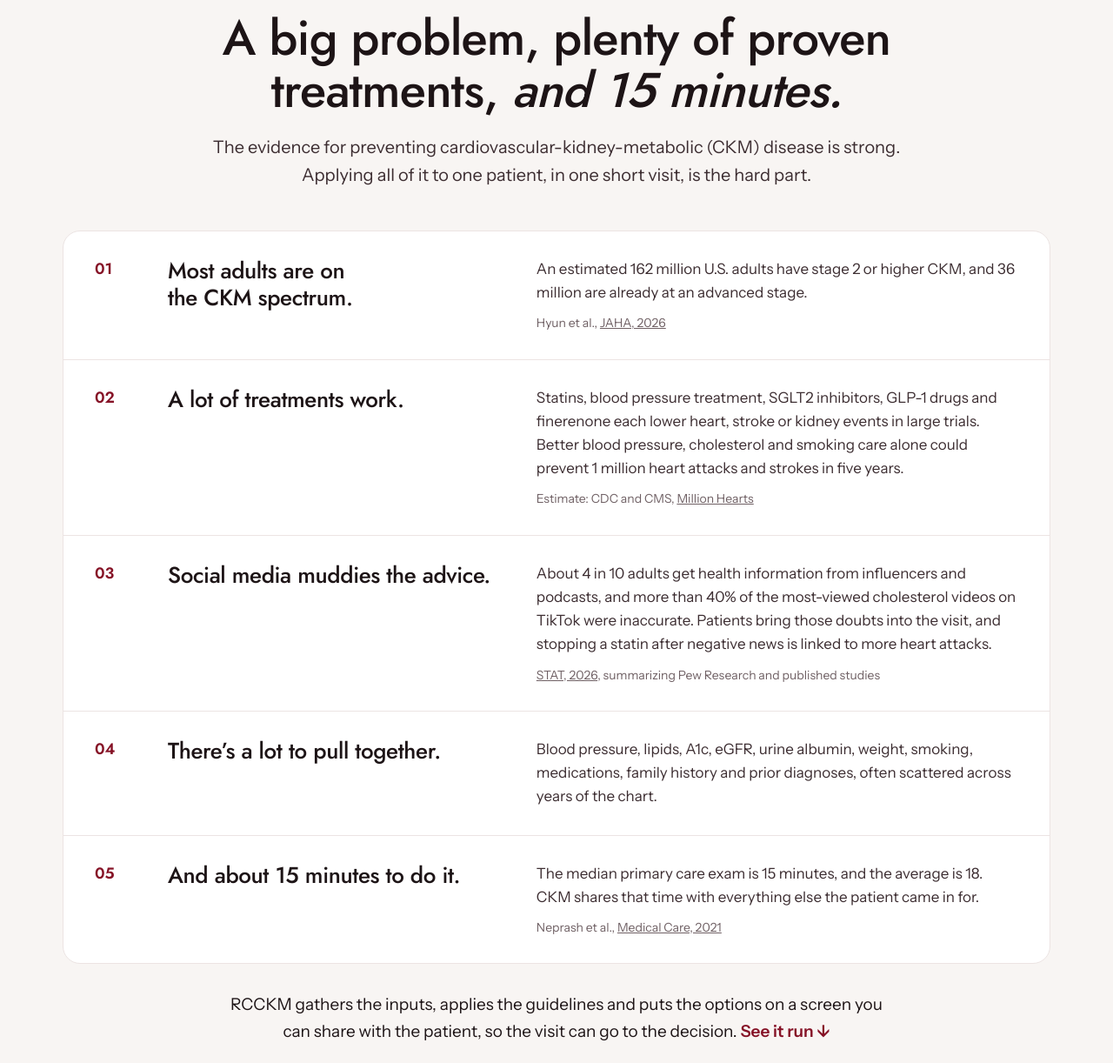
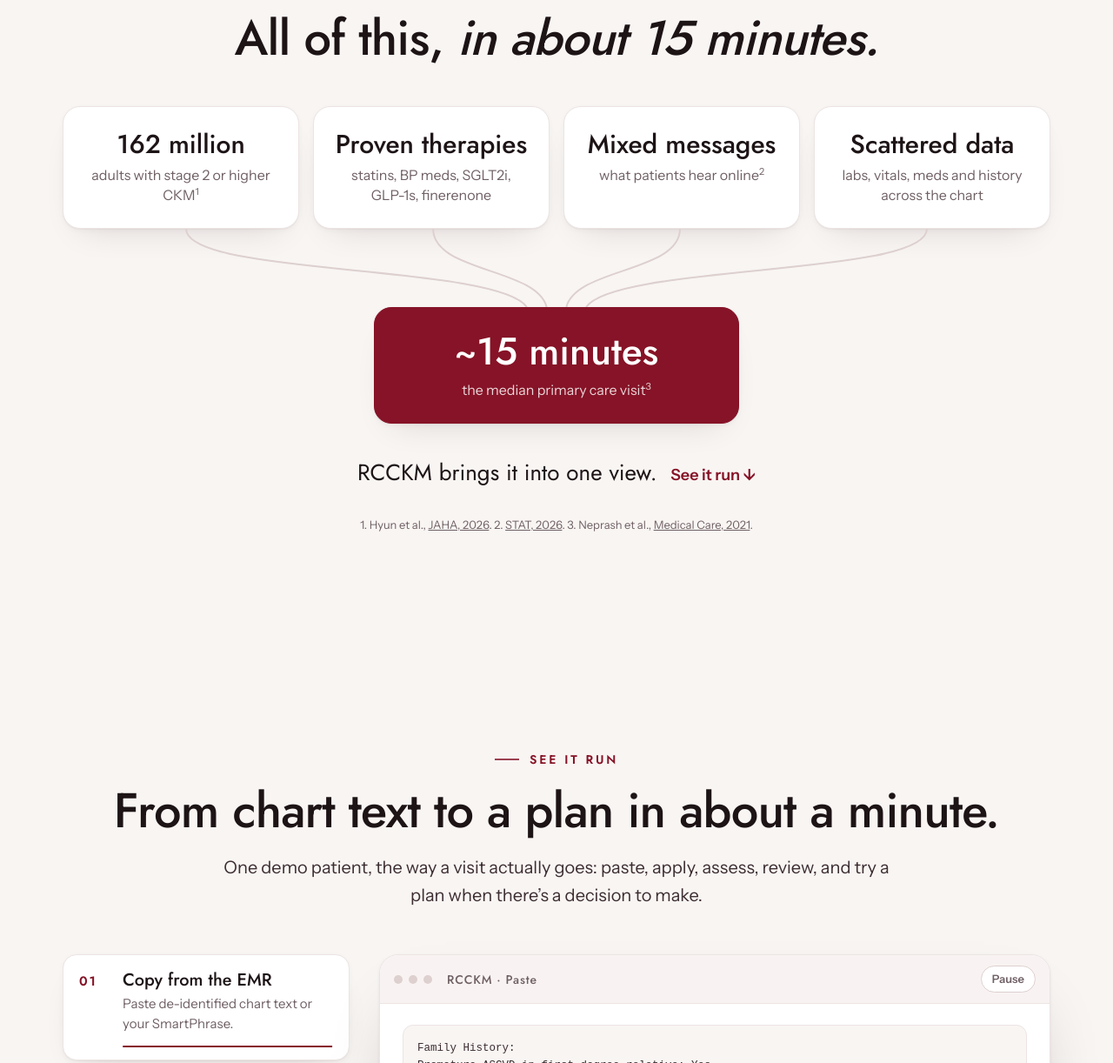
Before and after one commit to shereefelibiary-tech/riskcontinuum-landing, a plain HTML site: page index.html in a window 1280 px wide. Shown: the part 1233-2455 px from the top of the page at 87% size. Drawn offline with Linux system fonts and the light colour scheme; animation ran at ten frames a second.

Commit message:
Rework the CKM section as four pressures converging on a 15-minute visit
Co-Authored-By: Claude Opus 5.5 <noreply@anthropic.com>
Claude-Session: https://claude.ai/code/session_01NFVGWzsDg7C9rGwd6owCCm

```diff
--- a/index.html
+++ b/index.html
@@ -301,15 +301,19 @@
     .stat p { margin-top: 14px; font-size: 17px; color: var(--body); }
     .stat cite { display: block; margin-top: 14px; font-size: 14px; font-style: normal; color: var(--muted); }
     .stats-head { margin-bottom: 48px; }
-    .why-list { list-style: none; margin: 0; padding: 0; background: var(--surface); border: 1px solid var(--line); border-radius: var(--radius); }
-    .why-list li { display: grid; grid-template-columns: 56px minmax(0, 5fr) minmax(0, 7fr); gap: 28px; align-items: start; padding: 30px 36px; }
-    .why-list li + li { border-top: 1px solid var(--line); }
-    .why-n { font-family: var(--display); font-size: 18px; font-weight: 600; color: var(--accent); line-height: 1.5; }
-    .why-list h3 { font-size: 26px; line-height: 1.2; margin: 0; }
-    .why-list p { margin: 0; font-size: 17px; color: var(--body); }
-    .why-list cite { display: block; margin-top: 10px; font-size: 14px; font-style: normal; color: var(--muted); }
-    .why-close { margin: 32px auto 0; max-width: 60ch; text-align: center; font-size: 19px; color: var(--ink); }
-    .why-close a { color: var(--accent); font-weight: 600; text-decoration: none; white-space: nowrap; }
+    .sq-in { list-style: none; margin: 0; padding: 0; display: grid; grid-template-columns: repeat(4, minmax(0, 1fr)); gap: 16px; }
+    .sq-in li, .sq-out { background: var(--surface); border: 1px solid var(--line); border-radius: var(--radius); padding: 26px 24px; text-align: center; box-shadow: var(--shadow); }
+    .sq b { display: block; font-family: var(--display); font-weight: 500; font-size: 30px; line-height: 1.1; color: var(--ink); }
+    .sq span { display: block; margin-top: 8px; font-size: 16px; line-height: 1.45; color: var(--muted); }
+    .sq sup { font-size: 11px; }
+    .sq-lines { display: block; width: 100%; height: 90px; }
+    .sq-lines path { fill: none; stroke: var(--line-2); stroke-width: 2; vector-effect: non-scaling-stroke; }
+    .sq-out { max-width: 420px; margin: 0 auto; background: var(--accent); border-color: var(--accent); }
+    .sq-out b { color: #fff; font-size: 44px; }
+    .sq-out span { color: rgba(255,255,255,.82); }
+    .why-close { margin: 36px auto 0; text-align: center; font-family: var(--display); font-size: 26px; color: var(--ink); }
+    .why-close a { font-family: var(--ui); font-size: 18px; color: var(--accent); font-weight: 600; text-decoration: none; white-space: nowrap; margin-left: 8px; }
+    .sq-notes { margin: 28px auto 0; text-align: center; font-size: 13px; color: var(--muted); }
 
     /* TRAJECTORY */
     .traj { padding: 120px 0; border-top: 1px solid var(--line); }
@@ -714,8 +718,13 @@
       .cont.shown .tile.here, .demo-cont .tile.here { transform: none; }
       .walker, .cont-foot { display: none; }
       .stats-grid { grid-template-columns: 1fr; }
-      .why-list li { grid-template-columns: 1fr; gap: 8px; padding: 24px 22px; }
-      .why-list h3 { font-size: 22px; }
+      .sq-in { grid-template-columns: repeat(2, minmax(0, 1fr)); gap: 10px; }
+      .sq-in li { padding: 18px 14px; }
+      .sq b { font-size: 22px; }
+      .sq span { font-size: 14px; }
+      .sq-lines { height: 40px; }
+      .sq-out b { font-size: 34px; }
+      .why-close { font-size: 21px; }
       .traj, .plan, .sdm, .report, .demo, .founder, .cta { padding: 84px 0; }
       .who { padding: 20px 0 84px; }
       .founder-photo { max-width: 420px; margin: 0 auto; }
@@ -1060,51 +1069,22 @@
   <div class="wrap">
     <div class="stats-head center reveal">
       <span class="eyebrow">Why it matters</span>
-      <h2 class="h2" id="stats-h2">A big problem, plenty of proven treatments, <em>and 15 minutes.</em></h2>
-      <p class="lede">The evidence for preventing cardiovascular-kidney-metabolic (CKM) disease is strong. Applying all of it to one patient, in one short visit, is the hard part.</p>
-    </div>
-    <ol class="why-list reveal">
-      <li>
-        <span class="why-n">01</span>
-        <h3>Most adults are on the CKM spectrum.</h3>
-        <div>
-          <p>An estimated 162 million U.S. adults have stage 2 or higher CKM, and 36 million are already at an advanced stage.</p>
-          <cite>Hyun et al., <a href="https://doi.org/10.1161/JAHA.126.053440" target="_blank" rel="noopener">JAHA, 2026</a></cite>
-        </div>
-      </li>
-      <li>
-        <span class="why-n">02</span>
-        <h3>A lot of treatments work.</h3>
-        <div>
-          <p>Statins, blood pressure treatment, SGLT2 inhibitors, GLP-1 drugs and finerenone each lower heart, stroke or kidney events in large trials. Better blood pressure, cholesterol and smoking care alone could prevent 1 million heart attacks and strokes in five years.</p>
-          <cite>Estimate: CDC and CMS, <a href="https://millionhearts.hhs.gov/about-million-hearts/index.html" target="_blank" rel="noopener">Million Hearts</a></cite>
-        </div>
-      </li>
-      <li>
-        <span class="why-n">03</span>
-        <h3>Social media muddies the advice.</h3>
-        <div>
-          <p>About 4 in 10 adults get health information from influencers and podcasts, and more than 40% of the most-viewed cholesterol videos on TikTok were inaccurate. Patients bring those doubts into the visit, and stopping a statin after negative news is linked to more heart attacks.</p>
-          <cite><a href="https://www.statnews.com/2026/08/13/statin-misinformation-medicine-scams-online-regulation-fact-checks/" target="_blank" rel="noopener">STAT, 2026</a>, summarizing Pew Research and published studies</cite>
-        </div>
-      </li>
-      <li>
-        <span class="why-n">04</span>
-        <h3>There&rsquo;s a lot to pull together.</h3>
-        <div>
-          <p>Blood pressure, lipids, A1c, eGFR, urine albumin, weight, smoking, medications, family history and prior diagnoses, often scattered across years of the chart.</p>
-        </div>
-      </li>
-      <li>
-        <span class="why-n">05</span>
-        <h3>And about 15 minutes to do it.</h3>
-        <div>
-          <p>The median primary care exam is 15 minutes, and the average is 18. CKM shares that time with everything else the patient came in for.</p>
-          <cite>Neprash et al., <a href="https://pubmed.ncbi.nlm.nih.gov/33301282/" target="_blank" rel="noopener">Medical Care, 2021</a></cite>
-        </div>
-      </li>
-    </ol>
-    <p class="why-close reveal">RCCKM gathers the inputs, applies the guidelines and puts the options on a screen you can share with the patient, so the visit can go to the decision. <a href="#walkthrough">See it run&nbsp;&darr;</a></p>
+      <h2 class="h2" id="stats-h2">All of this, <em>in about 15 minutes.</em></h2>
+    </div>
+    <div class="sq reveal">
+      <ul class="sq-in">
+        <li><b>162 million</b><span>adults with stage 2 or higher CKM<sup>1</sup></span></li>
+        <li><b>Proven therapies</b><span>statins, BP meds, SGLT2i, GLP-1s, finerenone</span></li>
+        <li><b>Mixed messages</b><span>what patients hear online<sup>2</sup></span></li>
+        <li><b>Scattered data</b><span>labs, vitals, meds and history across the chart</span></li>
+      </ul>
+      <svg class="sq-lines" viewBox="0 0 1000 90" preserveAspectRatio="none" aria-hidden="true">
+        <path d="M125 0 C125 55 440 40 470 90 M375 0 C375 50 480 45 490 90 M625 0 C625 50 520 45 510 90 M875 0 C875 55 560 40 530 90"/>
+      </svg>
+      <div class="sq-out"><b>~15 minutes</b><span>the median primary care visit<sup>3</sup></span></div>
+    </div>
+    <p class="why-close reveal">RCCKM brings it into one view. <a href="#walkthrough">See it run&nbsp;&darr;</a></p>
+    <p class="sq-notes">1. Hyun et al., <a href="https://doi.org/10.1161/JAHA.126.053440" target="_blank" rel="noopener">JAHA, 2026</a>. 2. <a href="https://www.statnews.com/2026/08/13/statin-misinformation-medicine-scams-online-regulation-fact-checks/" target="_blank" rel="noopener">STAT, 2026</a>. 3. Neprash et al., <a href="https://pubmed.ncbi.nlm.nih.gov/33301282/" target="_blank" rel="noopener">Medical Care, 2021</a>.</p>
   </div>
 </section>
 
```
